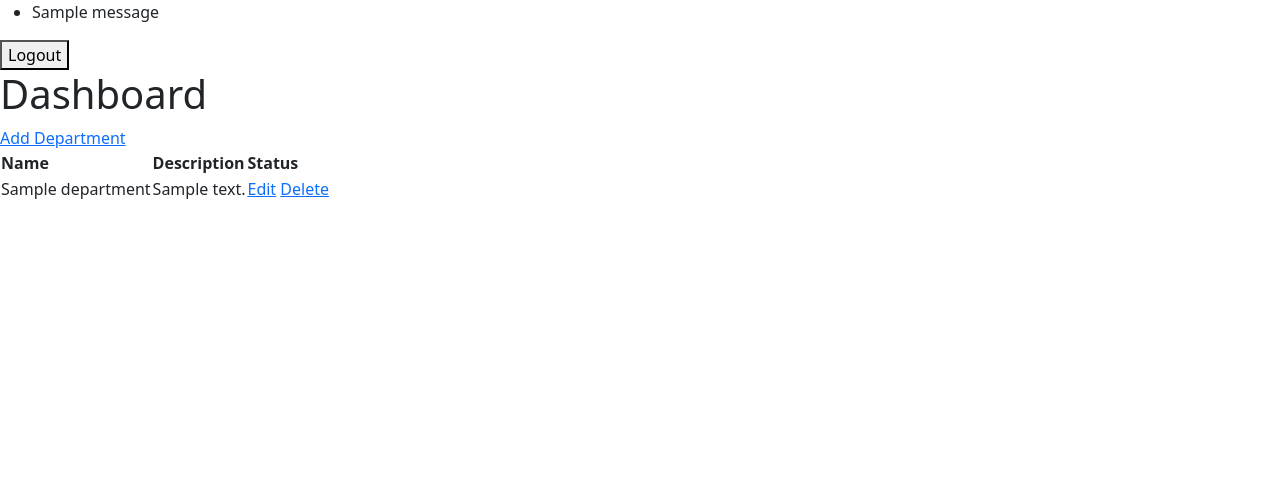
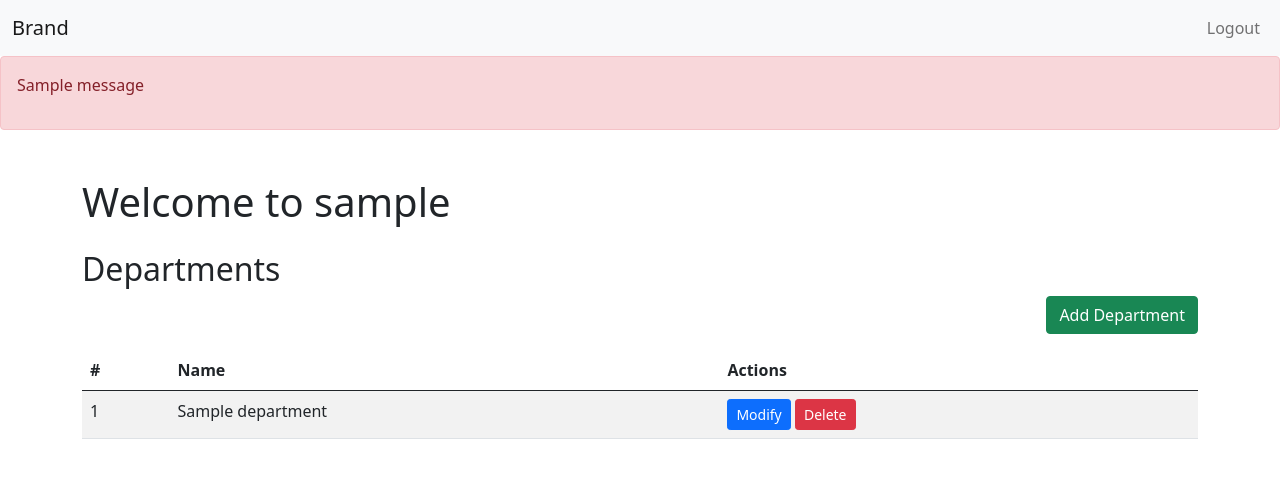
Before and after one commit to abhimore0007/HRMS, a Django app: page /dashboard/ in a window 1280 px wide. Shown: the top 478 px of the page. Run offline with Django 4.2, Linux system fonts and the light colour scheme; a user stored in the database is signed in; tables that the repository leaves empty hold one stand-in row (values such as "Sample post"); one stand-in notice (Sample message) is shown.

Commit message:
updated UI

```diff
--- /dev/null
+++ b/hrms/department/templates/core/Admin_dashboard.html
@@ -0,0 +1,88 @@
+{% extends "core/index.html" %}
+{% block content %}
+
+<nav class="navbar navbar-expand-lg navbar-light bg-light">
+    <div class="container-fluid">
+        <a class="navbar-brand" href="#">Brand</a>
+        <button class="navbar-toggler" type="button" data-bs-toggle="collapse" data-bs-target="#navbarNav" aria-controls="navbarNav" aria-expanded="false" aria-label="Toggle navigation">
+            <span class="navbar-toggler-icon"></span>
+        </button>
+        <div class="collapse navbar-collapse" id="navbarNav">
+            <ul class="navbar-nav ms-auto">
+                <li class="nav-item dropdown">
+                    {% if user.is_authenticated %}
+                    <li class="nav-item">
+                        <a class="nav-link" href="{% url 'logout' %}">Logout</a>
+                    </li>
+                {% else %}
+                    <li class="nav-item">
+                        <a class="nav-link" href="{% url 'register' %}">Register</a>
+                    </li>
+                    <li class="nav-item">
+                        <a class="nav-link" href="{% url 'login' %}">Login</a>
+                    </li>
+                {% endif %}
+                </li>
+            </ul>
+        </div>
+    </div>
+</nav>
+
+{% if messages %}
+    <div class="alert alert-danger" role="alert">
+        {% for message in messages %}
+            <p>{{ message }}</p>
+        {% endfor %}
+    </div>
+{% endif %}
+
+<div class="container mt-5" id="content">
+    <h1>Welcome to {{user}}</h1>
+
+    {% if departments %}
+        <div class="mt-4">
+            <h2>Departments</h2>
+            <div class="mb-3 text-end">
+                <a href="{% url 'add_department' %}" class="btn btn-success">Add Department</a>
+            </div>
+            <table class="table table-striped">
+                <thead>
+                    <tr>
+                        <th>#</th>
+                        <th>Name</th>
+                        <th>Actions</th>
+                    </tr>
+                </thead>
+                <tbody>
+                    {% for department in departments %}
+                        <tr>
+                            <td>{{ department.id }}</td>
+                            <td>{{ department.name }}</td>
+                            <td>
+                                <a href="{% url 'update_department' department.id %}" class="btn btn-primary btn-sm">Modify</a>
+                                <a href="{% url 'delete_department' department.id %}" class="btn btn-danger btn-sm">Delete</a>
+                            </td>
+                        </tr>
+                    {% endfor %}
+                </tbody>
+            </table>
+        </div>
+    {% else %}
+        <div class="alert alert-warning mt-4" role="alert">
+            No departments are available.
+            <!-- Add Department Button -->
+            <div class="mt-3">
+                <a href="{% url 'add_department' %}" class="btn btn-success">Add Department</a>
+            </div>
+        </div>
+    {% endif %}
+
+    {% if department_status %}
+        <div class="alert alert-info mt-4" role="alert">
+            {{ department_status }}
+        </div>
+    {% endif %}
+
+</div>
+
+{% endblock content %}
--- a/hrms/department/templates/core/home.html
+++ /dev/null
@@ -1,241 +0,0 @@
-{% extends "core/index.html" %}
-
-{% block css %}
-<style>
-    /* Global Styles for Dashboard */
-    #dashboard {
-        font-family: 'Arial', sans-serif;
-        padding: 30px;
-        background-color: #ffffff;
-        border-radius: 8px;
-        box-shadow: 0px 2px 8px rgba(0, 0, 0, 0.1);
-        position: relative;
-        max-width: 1200px;
-        margin: 20px auto;
-        transition: all 0.3s ease;
-    }
-
-    #dashboard h1 {
-        font-size: 2.5rem;
-        color: #333;
-        margin-bottom: 20px;
-        text-align: center;
-        font-weight: 600;
-        letter-spacing: 1px;
-    }
-
-    /* Add Department Link */
-    .add-department-link {
-        display: inline-block;
-        margin-bottom: 20px;
-        padding: 12px 20px;
-        background-color: #4CAF50;
-        color: white;
-        text-decoration: none;
-        border-radius: 5px;
-        font-size: 1.1rem;
-        transition: background-color 0.3s ease, transform 0.3s ease;
-    }
-
-    .add-department-link:hover {
-        background-color: #45a049;
-        transform: translateY(-3px);
-    }
-
-    /* Department Table */
-    .department-table {
-        width: 100%;
-        border-collapse: collapse;
-        margin-top: 20px;
-        box-shadow: 0px 2px 5px rgba(0, 0, 0, 0.1);
-        border-radius: 8px;
-        overflow: hidden;
-    }
-
-    .department-table th,
-    .department-table td {
-        padding: 14px;
-        text-align: left;
-        border-bottom: 1px solid #ddd;
-    }
-
-    .department-table th {
-        background-color: #4CAF50;
-        color: white;
-        font-size: 1.1rem;
-        font-weight: bold;
-    }
-
-    .department-table td {
-        background-color: #ffffff;
-        font-size: 1rem;
-        color: #555;
-    }
-
-    .department-table tr:hover {
-        background-color: #f5f5f5;
-    }
-
-    .department-table tr:nth-child(even) {
-        background-color: #f9f9f9;
-    }
-
-    /* Edit & Delete Links */
-    .edit-link,
-    .delete-link {
-        padding: 8px 15px;
-        margin-right: 8px;
-        border-radius: 5px;
-        text-decoration: none;
-        font-size: 1rem;
-        transition: transform 0.3s ease;
-    }
-
-    .edit-link {
-        background-color: #4CAF50;
-        color: white;
-    }
-
-    .edit-link:hover {
-        background-color: #45a049;
-        transform: scale(1.05);
-    }
-
-    .delete-link {
-        background-color: #f44336;
-        color: white;
-    }
-
-    .delete-link:hover {
-        background-color: #e53935;
-        transform: scale(1.05);
-    }
-
-    /* Logout Button */
-    .logout-button {
-        position: absolute;
-        top: 20px;
-        right: 20px;
-        padding: 12px 25px;
-        background-color: #ff5722;
-        color: white;
-        border: none;
-        border-radius: 5px;
-        font-size: 1.1rem;
-        cursor: pointer;
-        transition: background-color 0.3s ease, transform 0.3s ease;
-    }
-
-    .logout-button:hover {
-        background-color: #e64a19;
-        transform: translateY(-3px);
-    }
-
-    /* Styles for Message Display */
-    .messages {
-        list-style-type: none;
-        padding: 0;
-        margin-top: 30px;
-    }
-
-    .messages li {
-        font-size: 16px;
-        padding: 15px;
-        margin-bottom: 12px;
-        border-radius: 6px;
-        display: flex;
-        align-items: center;
-        font-weight: 500;
-    }
-
-    .messages .message-error {
-        background-color: #f44336; /* Red for errors */
-        color: white;
-    }
-
-    .messages .message-success {
-        background-color: #4CAF50; /* Green for success */
-        color: white;
-    }
-
-    .messages .message-info {
-        background-color: #2196F3; /* Blue for info */
-        color: white;
-    }
-
-    .messages li i {
-        margin-right: 12px;
-        font-size: 18px;
-    }
-
-    /* Mobile Responsiveness */
-    @media (max-width: 768px) {
-        #dashboard {
-            padding: 20px;
-            width: 100%;
-            margin: 20px 10px;
-        }
-
-        .department-table td, .department-table th {
-            padding: 10px;
-        }
-
-        .logout-button {
-            padding: 10px 20px;
-            font-size: 1rem;
-        }
-
-        .add-department-link {
-            font-size: 1rem;
-            padding: 10px 18px;
-        }
-    }
-</style>
-{% endblock css %}
-
-{% block title %}{{block.super}}Home{% endblock title %}
-
-{% block content %}
-<div id="dashboard">
-    {% if messages %}
-        <ul class="messages">
-            {% for message in messages %}
-                <li class="message-{{ message.tags }}">
-                    <i class="fas fa-exclamation-circle"></i>{{ message }}
-                </li>
-            {% endfor %}
-        </ul>
-    {% endif %}
-    <button class="logout-button" href={% url 'logout' %}>Logout</button>
-    <h1>Dashboard</h1>
-    <a href="{% url 'add_department' %}" class="add-department-link">Add Department</a>
-    <table class="department-table">
-        <thead>
-            <tr>
-                <th>Name</th>
-                <th>Description</th>
-                <th>Status</th>
-            </tr>
-        </thead>
-        <tbody>
-            {% if departments %}
-                {% for department in departments %}
-                <tr>
-                    <td>{{ department.name }}</td>
-                    <td>{{ department.description }}</td>
-                    <td>
-                        <a href="{% url 'update_department' department.id %}" class="edit-link">Edit</a>
-                        <a href="{% url 'delete_department' department.id %}" class="delete-link">Delete</a>
-                    </td>
-                </tr>
-                {% endfor %}
-            {% else %}
-                <tr>
-                    <td colspan="3" style="text-align: center;">No Data Available</td>
-                </tr>
-            {% endif %}
-        </tbody>
-    </table>
-</div>
-
-{% endblock content %}
--- a/hrms/department/templates/core/update.html
+++ b/hrms/department/templates/core/update.html
@@ -1,8 +1,7 @@
 {% extends "core/index.html" %}
 
 {% block title %}{{ block.super }}Update Department{% endblock title %}
-
-{% block css %}
+{% block content %}
 <style>
     /* Global Styles */
     body {
@@ -128,9 +127,7 @@
         padding: 12px;
     }
 </style>
-{% endblock css %}
 
-{% block content %}
 <div class="update-container">
     <h1>Update Department</h1>
     <form method="post">
--- a/hrms/department/views.py
+++ b/hrms/department/views.py
@@ -12,7 +12,7 @@ def register(request):
         if reg.is_valid():
             reg.save()
             messages.success(request,'Registration Successfully !!')
-            return redirect('register')
+            return redirect('login')
     else:
         reg=RegisterForm()
     return render(request,'core/register.html',{'reg':reg})
@@ -42,8 +42,7 @@ def home_page(request):
 @login_required
 def logout_view(request):
     logout(request)
-    messages.success(request, 'You have logged out successfully.')
-    return redirect('login')
+    return redirect('home_page')
 
 @login_required
 def dashboard(request):
@@ -51,7 +50,7 @@ def dashboard(request):
         messages.error(request, 'Access restricted to administrators.')
         return redirect('login')
     departments = Department.objects.filter(status=True)
-    return render(request, 'core/home.html', {'departments': departments})
+    return render(request, 'core/Admin_dashboard.html', {'departments': departments})
 
 @login_required
 def user_dashboard(request):
```
Also changed, not shown: hrms/department/templates/core/add_depatment.html (+25 -8 lines), hrms/department/templates/core/confirm_delete.html (+4 -4 lines), hrms/department/templates/core/home_page.html (+14 -10 lines), hrms/department/templates/core/login.html (+27 -4 lines), hrms/department/templates/core/user_dashboard.html (+32 -46 lines), hrms/hrms/production_settings.py (added, +146 -0 lines), 1 other file.
